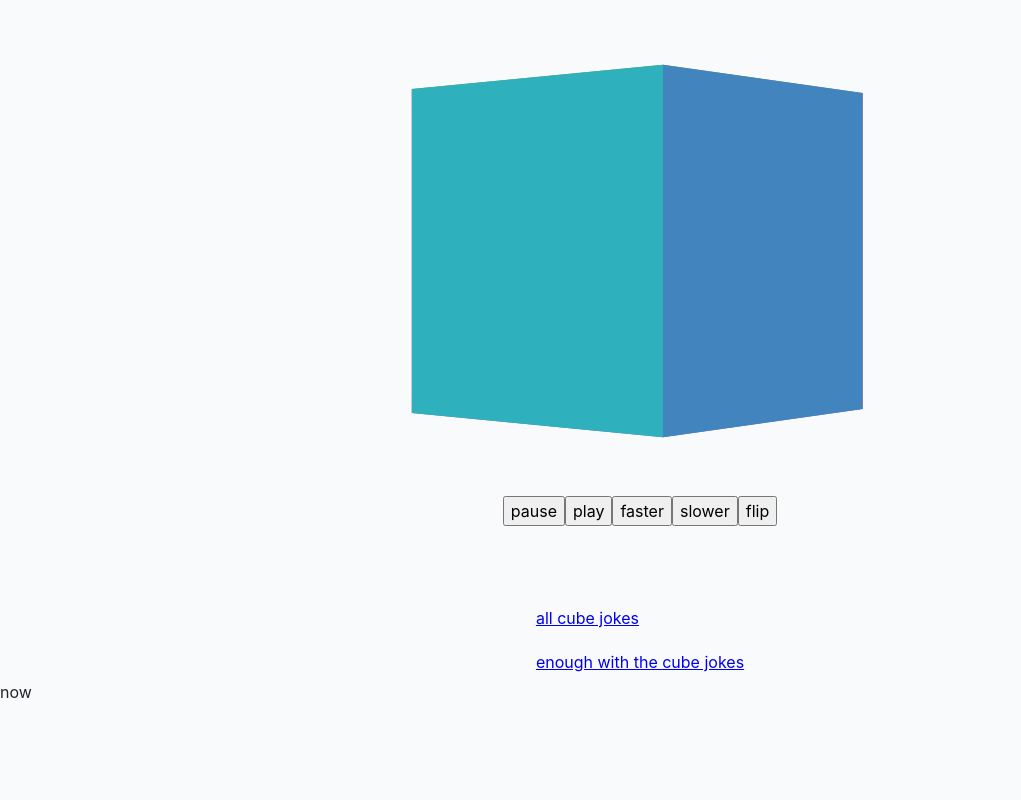
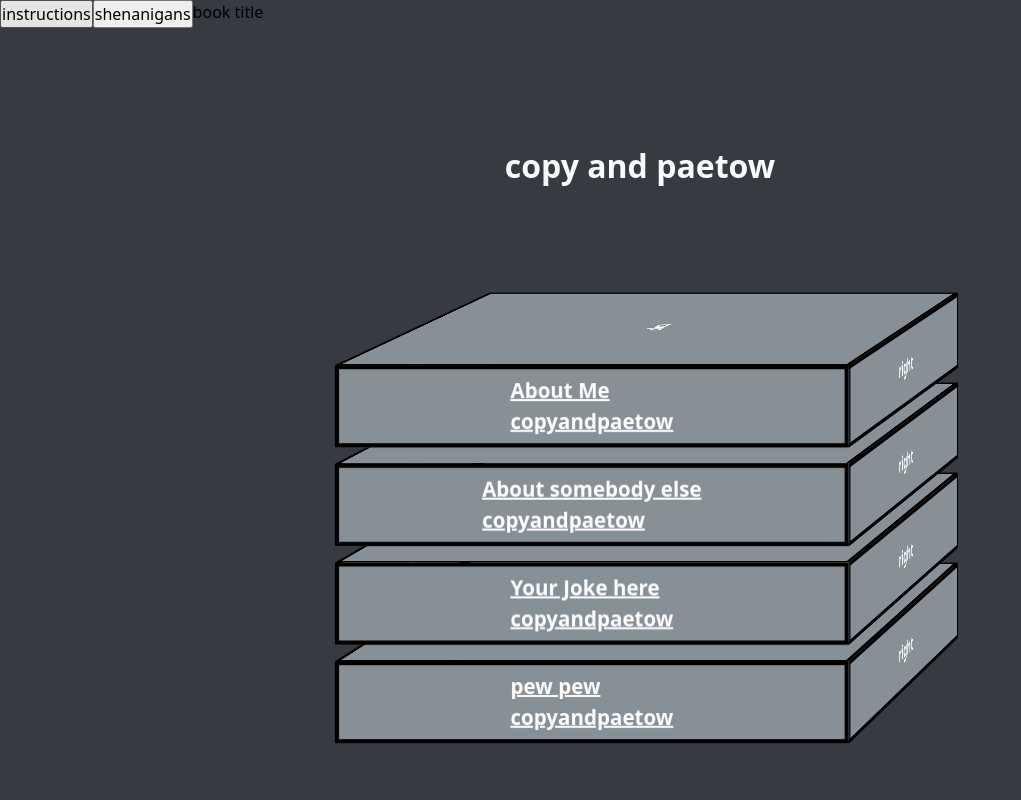
Before and after one commit to copyandpaetow/copyandpaetow.github.io, an Astro site: page / in a window 1280 px wide. Shown: the top 800 px of the page, without its empty margins (0-1021 px from the left). Built offline with nearby package versions, Linux system fonts and the light colour scheme; Astro itself is replaced by a stand-in of ours.

Commit message:
feat: initial base layout

```diff
--- a/package.json
+++ b/package.json
@@ -11,8 +11,9 @@
     "astro": "astro"
   },
   "dependencies": {
-    "astro": "^3.4.0",
+    "astro": "^4.0.0",
 		"sass": "^1.62.1",
-    "typescript": "^5.0.4"
+    "typescript": "^5.0.4",
+    "prettier": "^3.0.3"
   }
 }
--- /dev/null
+++ b/src/components/book.astro
@@ -0,0 +1,162 @@
+---
+export interface Props {
+	title: string;
+	id: string;
+	position: number;
+}
+
+const { title, id, position } = Astro.props;
+---
+
+<script></script>
+
+<article class="book-container" style=`--position:${position}`>
+	<menu class="book-menu">
+		<a href="#" aria-label="put book back into stack">🔙</a>
+		<a href=`#${id}-front` class="read-front" aria-label="switch to book front">↺</a>
+		<a href=`#${id}-back` class="read-back" aria-label="switch to book back">↺</a>
+	</menu>
+	<div class="book">
+		<a class="front spline" href=`#${id}-front`><span>{title}</span><span>copyandpaetow</span></a>
+		<section id=`${id}-front` class="top cover front">top</section>
+		<section id=`${id}-back` class="bottom cover back">bottom</section>
+		<aisde class="back pages">back</aisde>
+		<aisde class="left pages">left</aisde>
+		<aisde class="right pages">right</aisde>
+	</div>
+</article>
+
+<style is:global>
+	.book-container {
+		--z: calc(var(--amount) - var(--position));
+
+		display: grid;
+		grid-template-columns: 1fr max-content;
+		grid-template-areas: "book menu";
+		gap: 1rem;
+
+		position: relative;
+		z-index: var(--z);
+		transform-style: preserve-3d;
+
+		.book {
+			grid-area: book;
+		}
+
+		& [id] {
+			scroll-margin-top: 50vh;
+		}
+
+		.book-menu {
+			grid-area: menu;
+			display: none;
+			grid-auto-flow: row;
+		}
+
+		&:has(:target) {
+			--z: calc(var(--amount) + 1);
+		}
+
+		&:has(:target) .book-menu {
+			display: grid;
+		}
+
+		&:has(:target.front) .read-front {
+			display: none;
+		}
+		&:has(:target.back) .read-back {
+			display: none;
+		}
+	}
+
+	.book-menu {
+		gap: 4px;
+		& a {
+			background-color: var(--grey-70);
+			border-radius: 2px;
+			padding: 4px 8px;
+			text-decoration: none;
+			text-align: center;
+			color: black;
+
+			&:visited {
+				color: currentColor;
+			}
+		}
+	}
+
+	.book {
+		--width: clamp(100px, 50vw, 500px);
+		--thickness: var(--book-thickness, clamp(50px, 10vh, 200px));
+		--aspect-ratio: 0.75;
+		--length: calc(var(--width) * var(--aspect-ratio));
+		--bg-color: var(--book-color, var(--grey-70));
+		--border: 4px solid black;
+
+		--rotateX: 0deg;
+		--rotateY: 0deg;
+		--rotateZ: 0deg;
+
+		justify-self: center;
+		width: var(--width);
+		height: var(--thickness);
+		position: relative;
+		transform-style: preserve-3d;
+		transform: translateZ(calc(var(--thickness) * -1)) rotateX(var(--rotateX))
+			rotateY(var(--rotateY)) rotateX(var(--rotateZ));
+		transition: transform 2s ease;
+
+		&:has(:target.front) {
+			--rotateX: -90deg;
+			--rotateY: 90deg;
+		}
+
+		&:has(:target.back) {
+			--rotateX: 90deg;
+			--rotateY: -90deg;
+		}
+
+		& > * {
+			position: absolute;
+			font-size: 20px;
+			font-weight: bold;
+			color: white;
+			background-color: var(--bg-color);
+			display: grid;
+			place-content: center;
+			inset: 0;
+			border: var(--border-width, 4px) solid black;
+		}
+
+		.front {
+			transform: rotateY(0deg) translateZ(calc((var(--width) * 0.75) / 2));
+		}
+		.back {
+			transform: rotateY(180deg) translateZ(calc((var(--width) * 0.75) / 2));
+		}
+		.right {
+			width: var(--length);
+			left: calc((100% - var(--length)) / 2);
+			transform: rotateY(90deg) translateZ(calc(var(--width) / 2));
+		}
+		.left {
+			width: var(--length);
+			left: calc((100% - var(--length)) / 2);
+			transform: rotateY(-90deg) translateZ(calc(var(--width) / 2));
+		}
+		.top {
+			aspect-ratio: var(--aspect-ratio);
+			top: calc((var(--thickness) - var(--width)) / 2);
+			left: calc((var(--width) - var(--length)) / 2);
+			width: calc(var(--length));
+			transform: rotateX(90deg) rotateZ(90deg) translateZ(calc(var(--thickness) / 2));
+		}
+		.bottom {
+			aspect-ratio: var(--aspect-ratio);
+			width: calc(var(--length));
+			top: calc((var(--thickness) - var(--width)) / 2);
+			left: calc((var(--width) - var(--length)) / 2);
+			transform: rotateX(-90deg) rotateZ(90deg) translateZ(calc(var(--thickness) / 2));
+		}
+	}
+</style>
--- a/src/layouts/Layout.astro
+++ b/src/layouts/Layout.astro
@@ -21,37 +21,14 @@ const { title } = Astro.props;
 		<title>{title}</title>
 	</head>
 	<body>
-		<main>
-			<slot />
-		</main>
-		<footer></footer>
+		<slot />
 	</body>
 </html>
 
-<style is:global lang="scss">
+<style is:global>
 	body {
-		font-family: var(--font-base);
-		font-size: var(--size-step-0);
-		background: var(--grey-10);
-		color: var(--grey-90);
-		padding-block: var(--gutter);
+		background-color: var(--grey-85);
 	}
 
-	:is(h1, h2, h3) {
-		font-weight: 400;
-		word-spacing: -0.3ch;
-		max-width: 30ch;
-	}
 
-	h1 {
-		font-size: var(--font-4);
-	}
-
-	h2 {
-		font-size: var(--font-3);
-	}
-
-	h3 {
-		font-size: var(--font-2);
-	}
 </style>
--- a/src/pages/index.astro
+++ b/src/pages/index.astro
@@ -1,37 +1,82 @@
 ---
 import Layout from "../layouts/Layout.astro";
-import Cube from "../components/Cube.astro";
+import Book from "../components/book.astro";
 ---
 
 <script></script>
 
 <Layout title="Bewegung">
-	<section id="cube" class="centered">
-		<Cube />
-		<menu>
-			<a href="/all">all cube jokes</a>
-			<a href="#now">enough with the cube jokes</a>
-		</menu>
-	</section>
-	<section id="now">now</section>
-	<section id="about">about</section>
+	<nav>
+		<button>instructions</button>
+		<button>shenanigans</button>
+		<ul>
+			<li>book title</li>
+		</ul>
+	</nav>
+
+	<header>
+		<h1>copy and paetow</h1>
+	</header>
+
+	<main class="scene" style="--amount: 4">
+		<Book title="About Me" id="about-me" position={1}>hello</Book>
+		<Book title="About somebody else" id="somebody" position={2}>hello</Book>
+		<Book title="Your Joke here" id="joke" position={3}>hello</Book>
+		<Book title="pew pew" id="pew-pew" position={4}>hello</Book>
+	</main>
+	<footer>Its 2023 and I am still putting books on the floor - Lucas Paetow</footer>
 </Layout>
 
-<style lang="scss">
-	section {
-		min-height: 80vh;
+<style is:global>
+	body {
+		--padding: minmax(1rem, 1fr);
+
+		display: grid;
+		grid-template-columns:
+			[full-start] var(--padding)
+			[main-start] minmax(calc(100vw - 2 * 1rem), 70rem)
+			[main-end] var(--padding)
+			[full-end];
+
+		grid-template-rows:
+			[nav-start] max-content
+			[nav-end header-start] max-content
+			[header-end main-start] minmax(80dvh, 1fr)
+			[footer-start] 20vh
+			[main-end] minmax(10vh, max-content)
+			[footer-end];
 	}
 
-	menu {
-		display: grid;
-		gap: var(--space-0);
-		grid-auto-columns: max-content;
-		place-content: center;
+	nav {
+		display: flex;
+		grid-area: nav / full;
 	}
 
-	.centered {
+	header {
+		padding-block: var(--space-5) 20vh;
+		text-align: center;
+		color: var(--grey-10);
+		grid-area: header / full;
+	}
+
+	main {
+		grid-area: main;
 		display: grid;
-		place-content: center;
-		gap: var(--space-4);
+		gap: 1rem;
+		grid-auto-rows: max-content;
+	}
+
+	.scene {
+		perspective: 4000px;
+		perspective-origin: 166% -100%;
+	}
+
+	footer {
+		grid-area: footer / full;
+
+		display: grid;
+		place-content: end center;
+		color: var(--grey-10);
+		background-color: var(--grey-70);
 	}
 </style>
--- a/src/styles/resets.css
+++ b/src/styles/resets.css
@@ -4,67 +4,61 @@
 	box-sizing: border-box;
 }
 
-html {
-	line-height: 1.5;
+:where(*) {
+	margin: 0;
+	padding: 0;
 }
 
-html:focus-visible {
-	scroll-behavior: smooth;
-}
+:where(html) {
+	line-height: 1.5;
+	font-family: system-ui, sans-serif;
 
-@media (prefers-reduced-motion: reduce) {
-	html:focus-within {
-		scroll-behavior: auto;
+	@media (prefers-reduced-motion: no-preference) {
+		& :focus-within {
+			scroll-behavior: smooth;
+		}
 	}
 }
 
-body {
-	min-height: 100vh;
-}
-
-:where(body, h1, h2, h3, h4, p, figure, blockquote, dl, dd, menu) {
-	margin: 0;
-	padding: 0;
+:where(body) {
+	min-height: 100dvh;
 }
 
 :where(h1, h2, h3, button, input, label) {
 	line-height: 1.1;
 }
 
-h1,
-h2,
-h3 {
+:where(h1, h2, h3) {
 	text-wrap: balance;
 }
 
-input,
-button,
-textarea,
-select {
+:where(select, button, input, textarea) {
 	font: inherit;
 }
 
-ul,
-ol {
+:where(ul, ol) {
 	list-style: none;
 }
 
-img,
-picture {
+:where(img, picture) {
 	max-width: 100%;
 	display: block;
 }
 
-input:focus-visible {
+:where(input):focus-visible {
 	outline: 2px solid transparent;
-	border-color: var(--blue);
+	border-color: var(--blue, blue);
 }
 
-button:focus:not(:focus-visible) {
-	outline-color: transparent;
+:where(button) {
+	& :focus:not(:focus-visible) {
+		outline-color: transparent;
+	}
+
+	& :focus-visible {
+		outline: 2px solid transparent;
+		box-shadow:
+			0 0 0 2px #fff,
+			0 0 0 4px var(--blue, blue);
+	}
 }
-
-button:focus-visible {
-	outline: 2px solid transparent;
-	box-shadow: 0 0 0 2px #fff, 0 0 0 4px var(--blue);
-}
```
Also changed, not shown: TODO.ts (+13 -4 lines), 1 other file.
